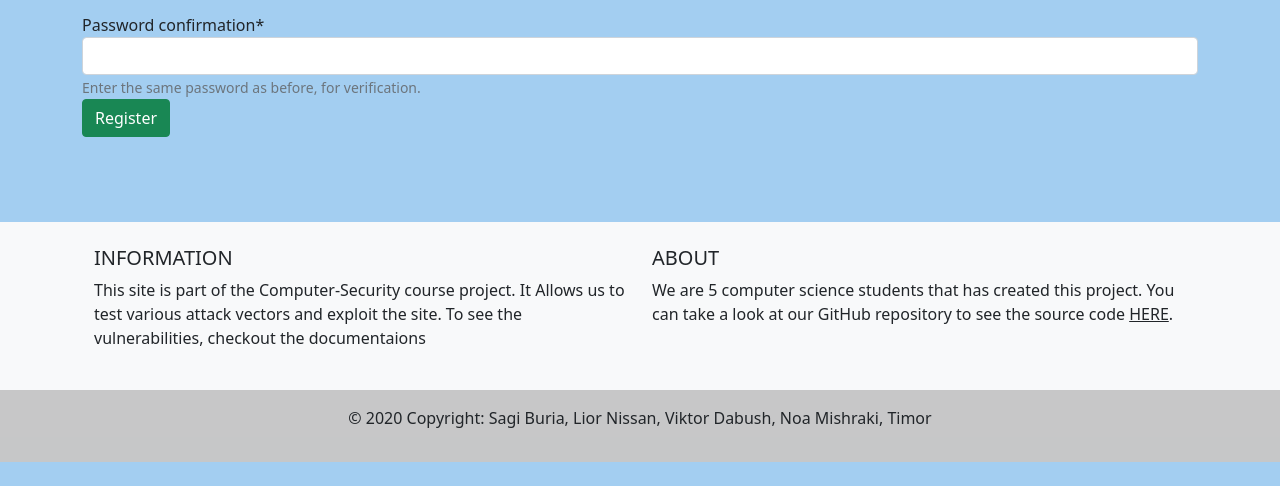
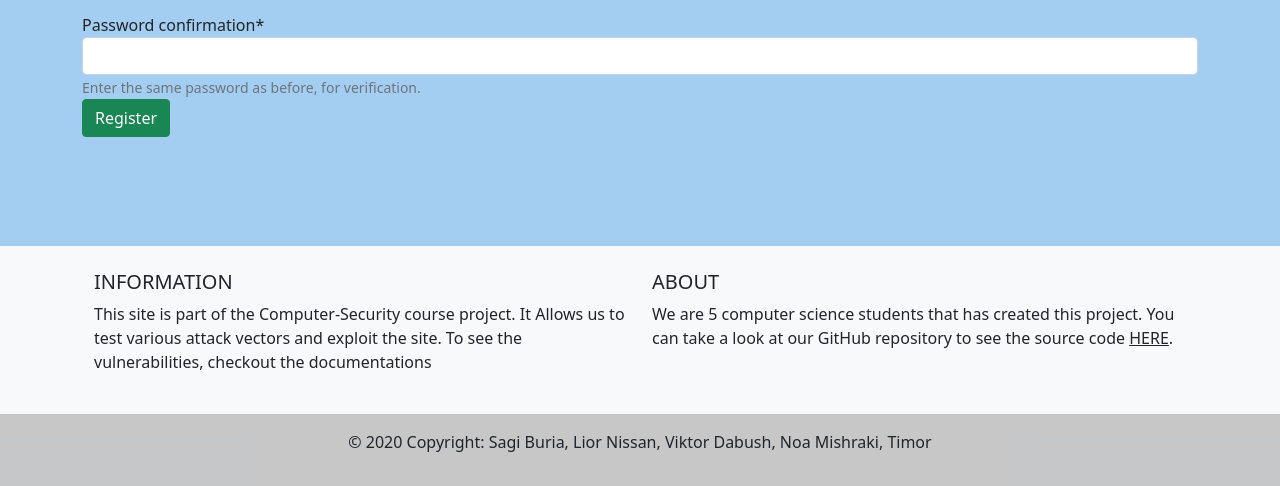
Before and after one commit to Sagi313/computerSecurity, a Django app: page /register/ in a window 1280 px wide. Shown: the part 834-1320 px from the top of the page. Before the commit the page ends 1296 px from the top, so only its background shows below. Run offline with Django 3.2, Linux system fonts and the light colour scheme; some libraries are stand-ins or nearby versions.

Commit message:
Fixed typos and added username in the toolbar
also added the comment with the SQLI example

```diff
--- a/webApp/templates/webApp/base.html
+++ b/webApp/templates/webApp/base.html
@@ -13,7 +13,7 @@
     {% load static %}
     <title>{% block title %}Communication_LTD{% endblock %}</title>
     {% if user.is_authenticated == false %}
-        <meta http-equiv="refresh" content="1; URL=/login"/>
+    <meta http-equiv="refresh" content="1; URL=/login"/>
     {% endif %}
 </head>
 <link rel="stylesheet" href="{% static 'webApp/base.css' %}"/>
@@ -53,6 +53,8 @@
                 </li>
             </ul>
             {% if user.is_authenticated == True %}
+            <a class="nav-link disabled">{{ user }}</a>
+
             <form class="d-flex" method="post">
                 {% csrf_token %}
                 <input class="form-control me-2" type="search" placeholder="Search" aria-label="Search"
@@ -74,7 +76,7 @@
         <h1 class="page-title">{% block pageTitle %}{% endblock %}</h1>
         <hr/>
         {% if user.is_authenticated %}
-            {% block content %} {% endblock %}
+        {% block content %} {% endblock %}
         {% endif %}
 
         {% block public_content %} {% endblock %}
@@ -86,6 +88,7 @@
     </body>
 </div>
 
+<br>
 <footer class="bg-light text-center text-lg-start">
     <!-- Grid container -->
     <div class="container p-4">
@@ -97,7 +100,7 @@
                 <p>
                     This site is part of the Computer-Security course project. It
                     Allows us to test various attack vectors and exploit the site.
-                    To see the vulnerabilities, checkout the documentaions
+                    To see the vulnerabilities, checkout the documentations
                 </p>
             </div>
             <!--Grid column-->
--- a/webApp/views.py
+++ b/webApp/views.py
@@ -6,7 +6,6 @@ from webApp.core import is_input_text_valid
 from .forms import RegisterForm
 from webApp.models import Costumer
 from django.contrib.auth.decorators import login_required
-
 
 
 @login_required(login_url='/login/')
@@ -27,7 +26,7 @@ def index(response):
             new_costumer = Costumer(sales_person=response.user, name=response.POST.get('costumer_name'), email=response.POST.get('costumer_email'), info=response.POST.get('costumer_info'))
             new_costumer.save()
 
-            messages.success(response, f'Costumer {new_costumer.name} added succuessfully')
+            messages.success(response, f'Costumer {new_costumer.name} added successfully')
 
         if response.POST.get("delete_costumers"):
             for key in response.POST:
@@ -72,6 +71,7 @@ def search_results(response):   # This view has the search bar who is vulnerable
     current_user = response.user
     query = response.POST.get('search-bar')
     if query:
+        # To exploit this input field, enter "t%' -- " in the search bar (without the quotes)
         sql = f"SELECT * FROM webapp_costumer WHERE name LIKE '%{query}%' AND sales_person_id = {current_user.id};"
 
     try:
@@ -87,6 +87,7 @@ def search_results(response):   # This view has the search bar who is vulnerable
         cursor.execute(sql)
 
         results = cursor.fetchall()
+
     except:
         results = []
 
```
